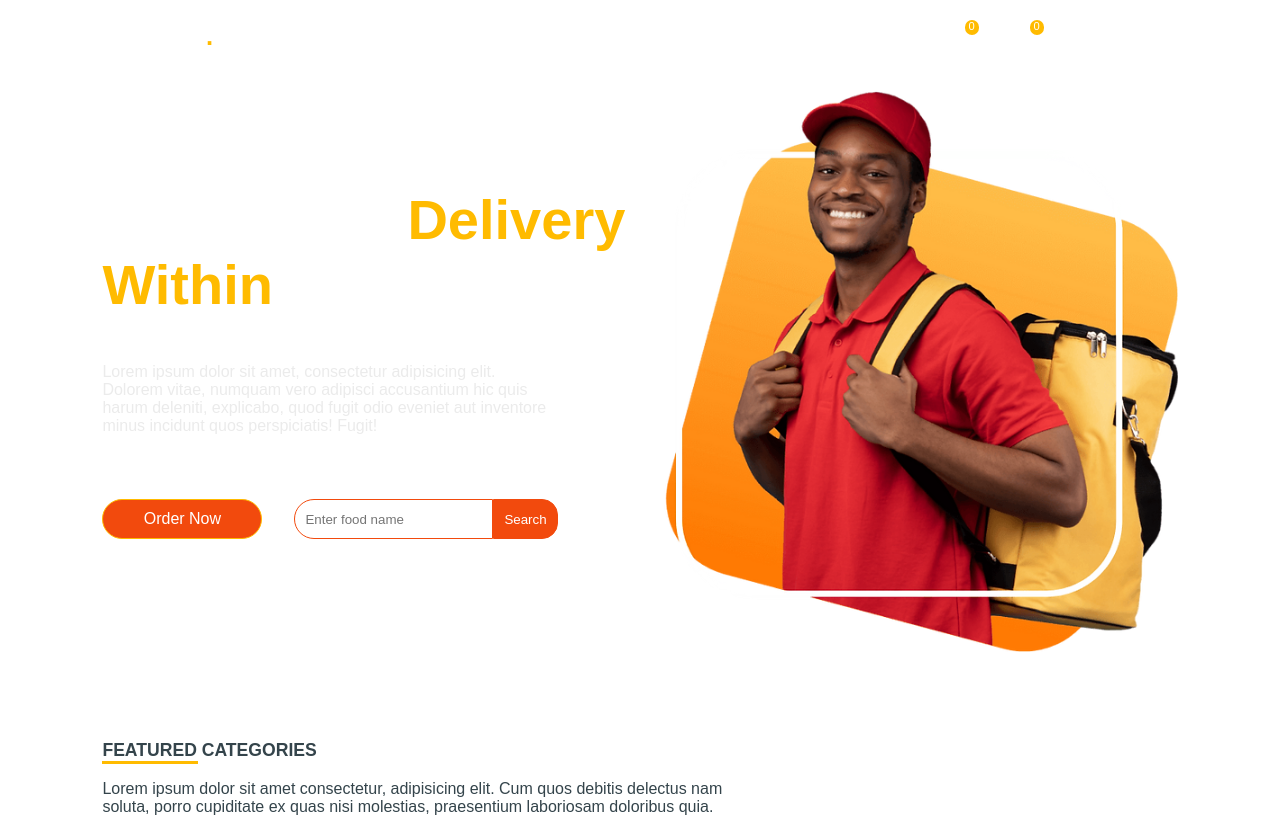
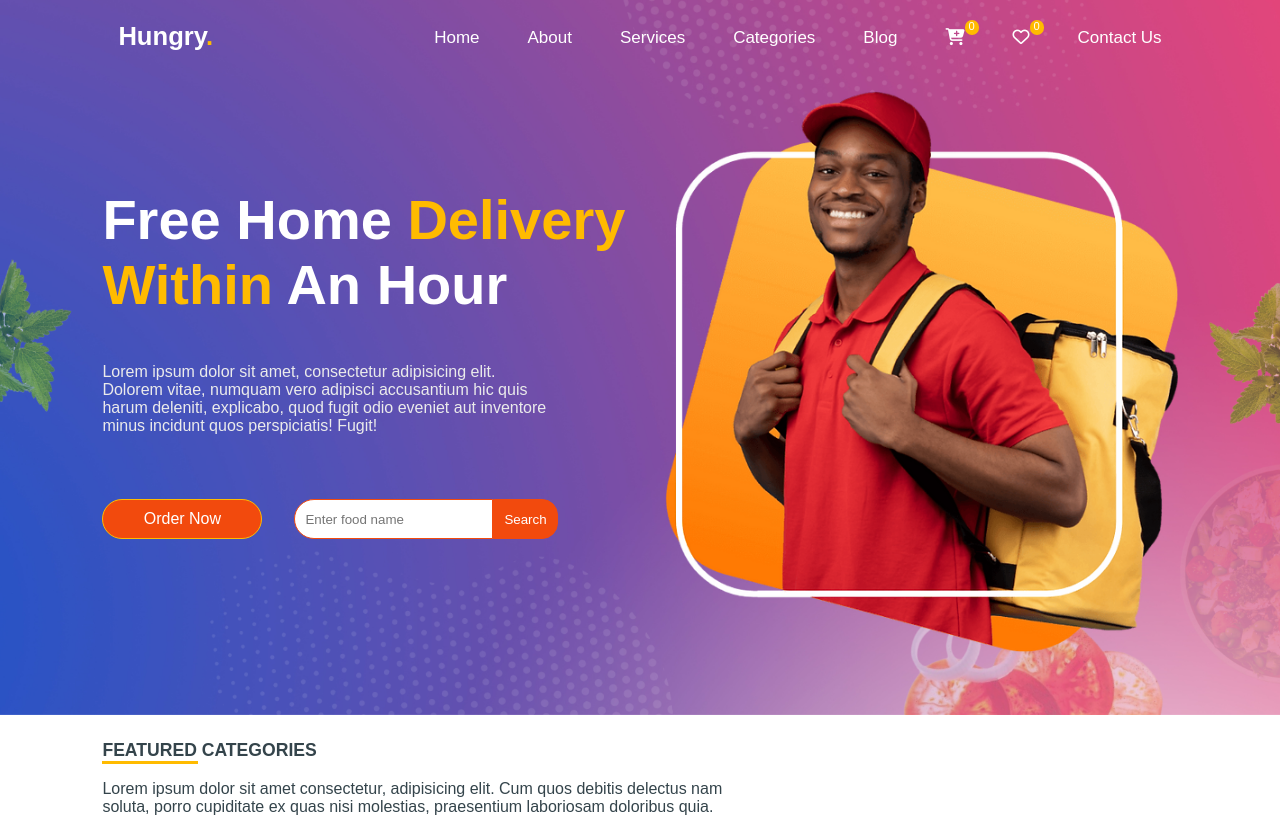
Before and after one commit to httpsadnankhan/food-delivery-landing-page, a plain HTML site: page index.html in a window 1280 px wide. Shown: the top 819 px of the page. Drawn offline with Linux system fonts and the light colour scheme.

Commit message:
Update style.css

```diff
--- a/assets/css/style.css
+++ b/assets/css/style.css
@@ -24,7 +24,7 @@ a{
     color: var(--main-color);
 }
 .navbar-hero{
-    background-image: url(assets/images/hero-bg-img-2.png);
+    background-image: url('/assets/images/hero-bg-img-2.png');
     background-size: cover;
 }
 /* Navbar */
```
